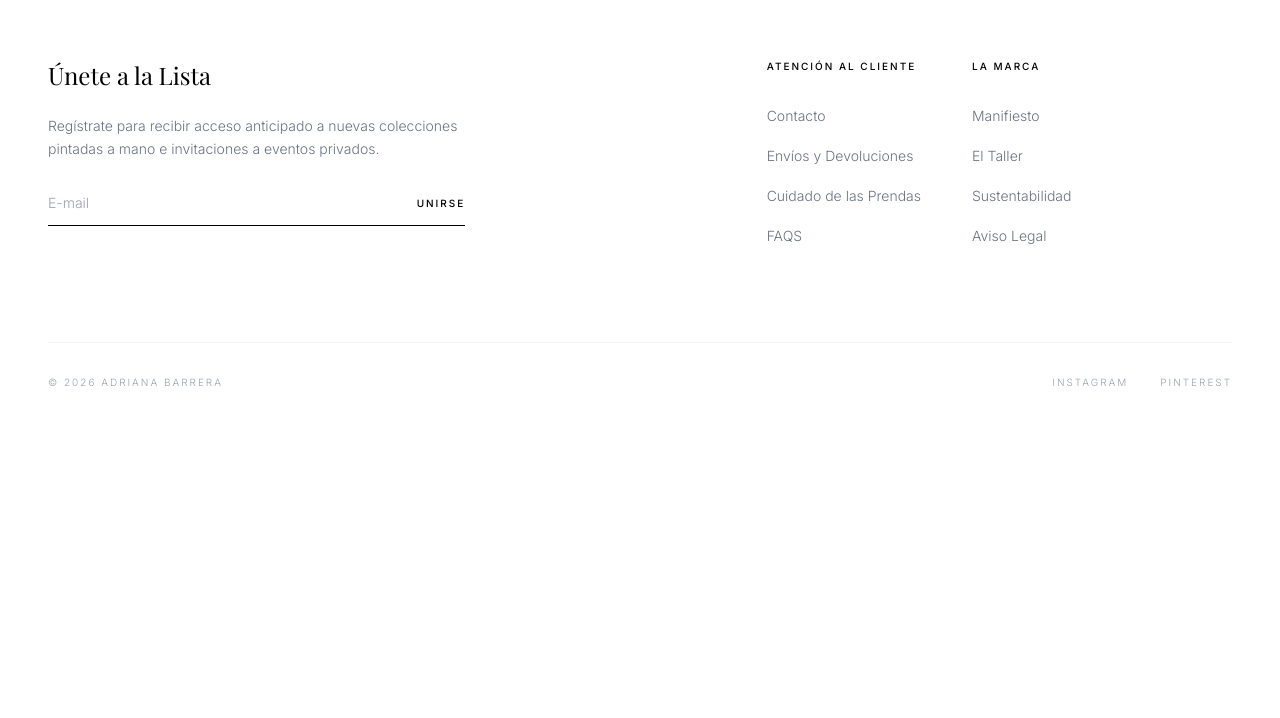
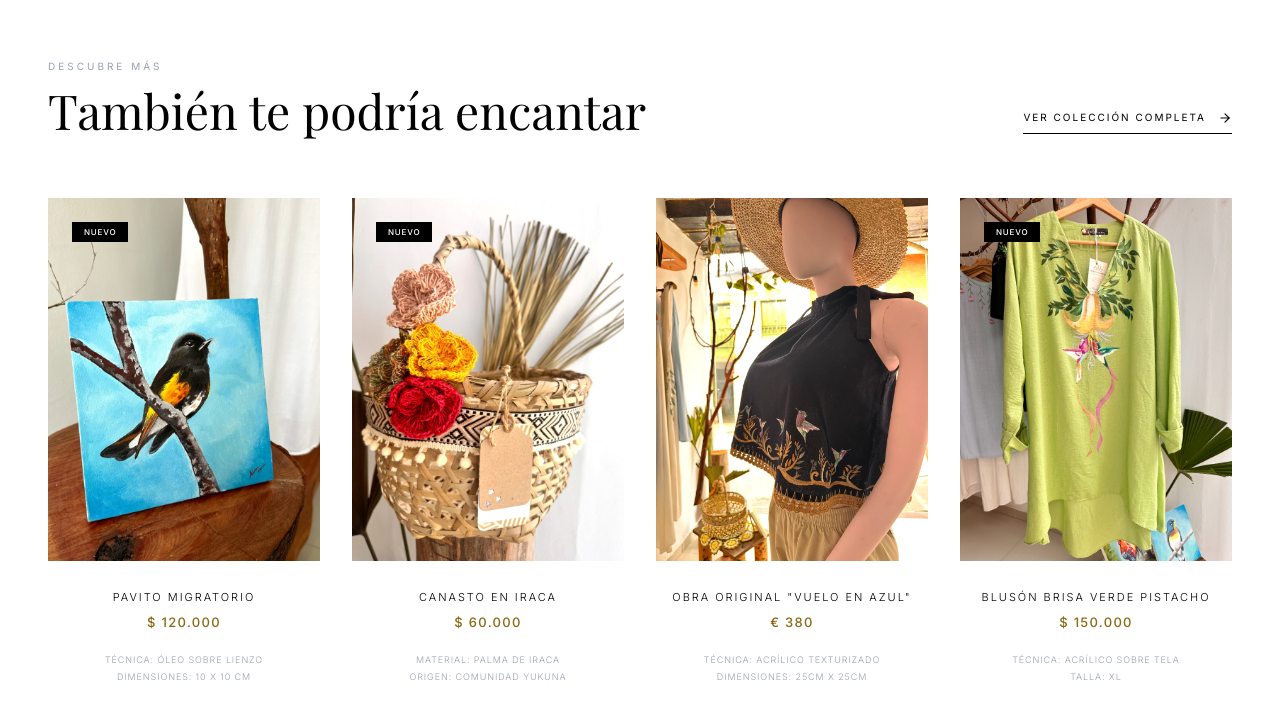
Before and after one commit to lopezvargaserick14-cell/AdrianaBoutique, a React (Vite) app: page /producto/a1 in a window 1280 px wide. Shown: the part 1621-2339 px from the top of the page. Before the commit the page ends 2106 px from the top, so only its background shows below. Built offline with nearby package versions, Linux system fonts and the light colour scheme; no server answers; a web font is replaced by a local one.

Commit message:
Add related products recommendation grid (sales funnel) to ProductPage

```diff
--- a/src/pages/ProductPage.tsx
+++ b/src/pages/ProductPage.tsx
@@ -1,11 +1,14 @@
 import { useParams, Link } from 'react-router-dom';
-import { PRODUCTS } from '../data/products';
+import { PRODUCTS, Product } from '../data/products';
 import { useState, useEffect } from 'react';
 import { motion } from 'motion/react';
 import SizeGuideModal from '../components/ui/SizeGuideModal';
 import { useCart } from '../context/CartContext';
 import { useNavigate } from 'react-router-dom';
 import { getPrices } from '../utils/currency';
+import ProductCard from '../components/ui/ProductCard';
+import ProductQuickView from '../components/ui/ProductQuickView';
+import { ArrowRight } from 'lucide-react';
 
 export default function ProductPage() {
   const { id } = useParams<{ id: string }>();
@@ -13,6 +16,7 @@ export default function ProductPage() {
   const [selectedImage, setSelectedImage] = useState(0);
   const [selectedSize, setSelectedSize] = useState<string | null>(null);
   const [isSizeGuideOpen, setIsSizeGuideOpen] = useState(false);
+  const [quickViewProduct, setQuickViewProduct] = useState<Product | null>(null);
   const { addToCart } = useCart();
   const navigate = useNavigate();
 
@@ -27,8 +31,36 @@ export default function ProductPage() {
       } else {
         setSelectedSize(null);
       }
+      setSelectedImage(0);
     }
   }, [id, product]);
+
+  // Embudo de ventas / Productos relacionados
+  const relatedProducts = (() => {
+    if (!product) return [];
+
+    // Prioridad 1: Misma subcategoría (ej. otros vestidos)
+    const sameSubcategory = PRODUCTS.filter(
+      p => p.id !== product.id && p.subcategory && p.subcategory === product.subcategory
+    );
+
+    // Prioridad 2: Misma categoría principal (ej. mujer)
+    const sameCategory = PRODUCTS.filter(
+      p => p.id !== product.id && p.category === product.category && (!product.subcategory || p.subcategory !== product.subcategory)
+    );
+
+    // Prioridad 3: Otras piezas del catálogo
+    const otherProducts = PRODUCTS.filter(
+      p => p.id !== product.id && p.category !== product.category
+    );
+
+    // Combinar priorizando las piezas disponibles para compra
+    const combined = [...sameSubcategory, ...sameCategory, ...otherProducts];
+    const unsold = combined.filter(p => !p.isSold);
+    const sold = combined.filter(p => p.isSold);
+
+    return [...unsold, ...sold].slice(0, 4);
+  })();
 
   if (!product) {
     return (
@@ -240,8 +272,46 @@ export default function ProductPage() {
         </div>
       </div>
 
+      {/* Sales Funnel / Related Products Grid */}
+      {relatedProducts.length > 0 && (
+        <section className="mt-28 md:mt-40 pt-16 md:pt-24 border-t border-gray-100 px-6 lg:px-0">
+          <div className="flex flex-col md:flex-row justify-between items-start md:items-end mb-16 gap-6">
+            <div>
+              <span className="uppercase tracking-[0.3em] text-[10px] text-gray-400 mb-3 block">
+                Descubre Más
+              </span>
+              <h2 className="font-serif text-3xl md:text-5xl text-black">
+                También te podría encantar
+              </h2>
+            </div>
+            <Link
+              to={`/categoria/${product.category}`}
+              className="group flex items-center gap-3 uppercase tracking-[0.2em] text-[10px] text-black border-b border-black pb-2 hover:text-gray-500 hover:border-gray-500 transition-all"
+            >
+              Ver colección completa <ArrowRight size={14} className="group-hover:translate-x-1 transition-transform" />
+            </Link>
+          </div>
+
+          <div className="grid grid-cols-1 sm:grid-cols-2 lg:grid-cols-4 gap-x-8 gap-y-16">
+            {relatedProducts.map((relProduct) => (
+              <ProductCard
+                key={relProduct.id}
+                product={relProduct}
+                onQuickView={(p) => setQuickViewProduct(p)}
+              />
+            ))}
+          </div>
+        </section>
+      )}
+
       {/* Size Guide Modal */}
       <SizeGuideModal isOpen={isSizeGuideOpen} onClose={() => setIsSizeGuideOpen(false)} />
+
+      {/* Quick View Modal */}
+      <ProductQuickView
+        product={quickViewProduct}
+        onClose={() => setQuickViewProduct(null)}
+      />
     </div>
   );
 }
```
